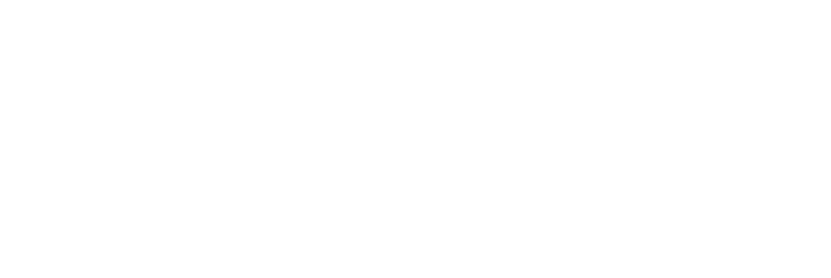
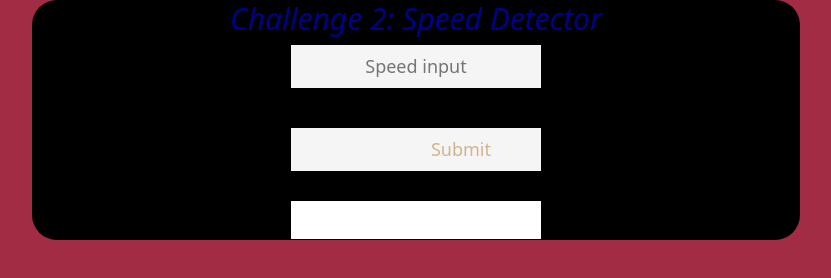
Before and after one commit to Musyoki-Wambua/week1-code, a plain HTML site: page speed/index.html in a window 1280 px wide. Shown: the whole page, without its empty margins (224-1055 px from the left). Drawn offline with Linux system fonts and the light colour scheme.

Commit message:
grade: Done

```diff
--- a/grade/main.css/style.css
+++ b/grade/main.css/style.css
@@ -1,14 +1,20 @@
-
    body {
     background-color: darkgreen;
     }
     h1{
         text-align: center;
         margin-top: 20px;
-        font-size: 30px;
+        font-size: 25px;
         font-style: oblique;
         color: darkblue;
     }
+    .card{
+        align-items: center;
+        object-fit: contain;
+        width: 50vh;
+        height: 25vh;
+    }
+
     #button {
         margin: auto;
         display: grid;
@@ -17,8 +23,6 @@
         width: 250px ;
         font-size: large;
         display: flex;
-
-
     }
     .output {
         margin: auto;
@@ -31,8 +35,6 @@
         font-size: large;
         display: flex;
         color: rgb(0, 0, 0);
-
-
     }
     #result {
         margin: auto;
@@ -44,7 +46,6 @@
         font-size: large;
         display: flex;
         color: rgb(6, 6, 6);
-
     }
     #btn2 {
         margin: auto;
--- a/speed/index.html
+++ b/speed/index.html
@@ -0,0 +1,26 @@
+<!DOCTYPE html>
+<html lang="en">
+<head>
+    <meta charset="UTF-8">
+    <meta http-equiv="X-UA-Compatible" content="IE=edge">
+    <meta name="viewport" content="width=device-width, initial-scale=1.0">
+    <title>CODE CHALLENGE 2</title>
+    <link rel="stylesheet" href="./main.css/bootstrap.css">
+    <link rel="stylesheet" href="./main.css/style.css">
+
+</head>
+<body>
+    <form>
+        <div class="card">
+            <h1>Challenge 2: Speed Detector </h1>
+            <input  id="button" id="speed input" placeholder="Speed input">
+            <input type="submit" id="btn2" value="Submit" onclick="submitdata()">
+            <output id="Result"> </output>
+        </div>
+    </form>
+
+
+</body>
+
+<script src="./index.js"></script>
+</html>
--- a/speed/main.css/style.css
+++ b/speed/main.css/style.css
@@ -0,0 +1,68 @@
+body {
+    background-color: rgb(162, 44, 67);
+    }
+    h1{
+        text-align: center;
+        font-size: 30px;
+        font-style: oblique;
+        color: darkblue;
+    }
+    p{
+        color: white;
+        text-align: center;
+        margin-top: 40px;
+        margin-bottom: 20px;
+    }
+    #button {
+        margin: auto;
+        display: grid;
+        text-align: center;
+        height: 50px;
+        width: 250px ;
+        font-size: large;
+        display: flex;
+    }
+    .card {
+        height: 30vh;
+        width: 60vw;
+        border-radius: 25px;
+        margin: auto;
+        background-color: black;
+        box-shadow: inset;
+
+    }
+    form input{
+        border: 25px;
+        font-weight: 500;
+        background-color: whitesmoke;
+        font-size: 30px;
+        height: 45px;
+        text-align: center;
+        width: 20px ;
+    }
+    form output{
+        height: 45px;
+        font-size: 30px;
+        width: 250px;
+        text-align: center;
+        color: green;
+        background-color: white;
+        margin: auto;
+        display: grid;
+        display: flex;
+        display: flow-root;
+        margin-top: 30px;
+
+    }
+    #btn2 {
+        margin: auto;
+        margin-top: 40px;
+        display: grid;
+        height: 50px;
+        text-align: center;
+        width: 250px ;
+        text-indent: 90px;
+        font-size: large;
+        display: flex;
+        color: tan;
+    }
```
Also changed, not shown: grade/index.html (+8 -7 lines).
